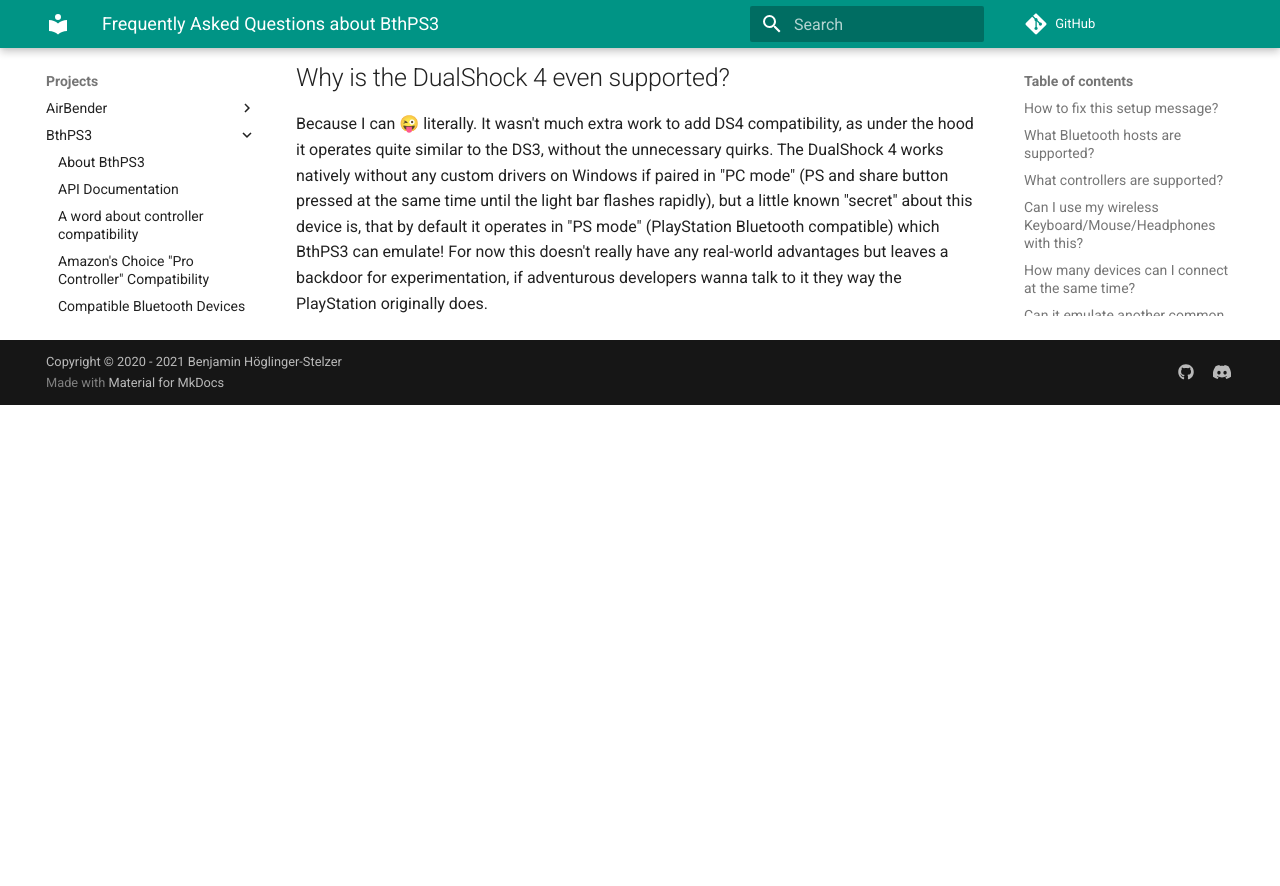
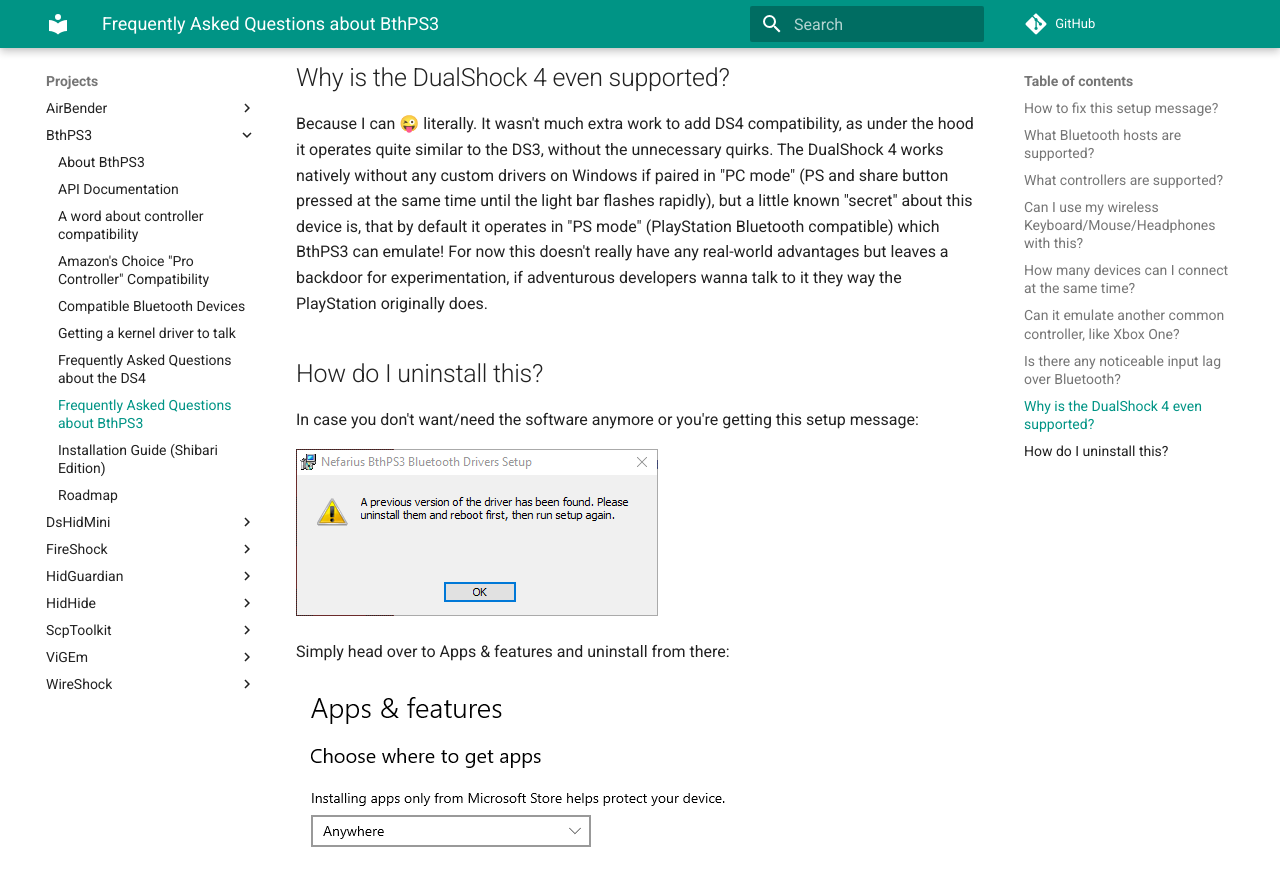
Before and after one commit to nefarius/ViGEm.github.io, an MkDocs documentation site: the page built from docs/projects/BthPS3/Frequently-Asked-Questions.md, in a window 1280 px wide and 900 px high, scrolled down 2352 px. Shown: the top 886 px of the window. Built offline with MkDocs 1.6.1 and Material for MkDocs 9.7.7, drawn with Linux system fonts in a browser that asks for light colours; comment, search, counter and statistics services are not loaded; before the commit the page ends 2757 px from its top, so only the background shows below that.

Commit message:
Updated FAQ

```diff
--- a/docs/projects/BthPS3/Frequently-Asked-Questions.md
+++ b/docs/projects/BthPS3/Frequently-Asked-Questions.md
@@ -41,3 +41,13 @@
 ## Why is the DualShock 4 even supported?
 
 Because I can 😜 literally. It wasn't much extra work to add DS4 compatibility, as under the hood it operates quite similar to the DS3, without the unnecessary quirks. The DualShock 4 works natively without any custom drivers on Windows if paired in "PC mode" (PS and share button pressed at the same time until the light bar flashes rapidly), but a little known "secret" about this device is, that by default it operates in "PS mode" (PlayStation Bluetooth compatible) which BthPS3 can emulate! For now this doesn't really have any real-world advantages but leaves a backdoor for experimentation, if adventurous developers wanna talk to it they way the PlayStation originally does.
+
+## How do I uninstall this?
+
+In case you don't want/need the software anymore or you're getting this setup message:
+
+[![msiexec_2e33lI1uwF.png](/images/msiexec_2e33lI1uwF.png)](/images/msiexec_2e33lI1uwF.png){: .glightbox }
+
+Simply head over to Apps & features and uninstall from there:
+
+[![qBS61SD83D.png](/images/qBS61SD83D.png)](/images/qBS61SD83D.png){: .glightbox }
```
Also changed, not shown: docs/images/msiexec_2e33lI1uwF.png (added), docs/images/qBS61SD83D.png (added).
